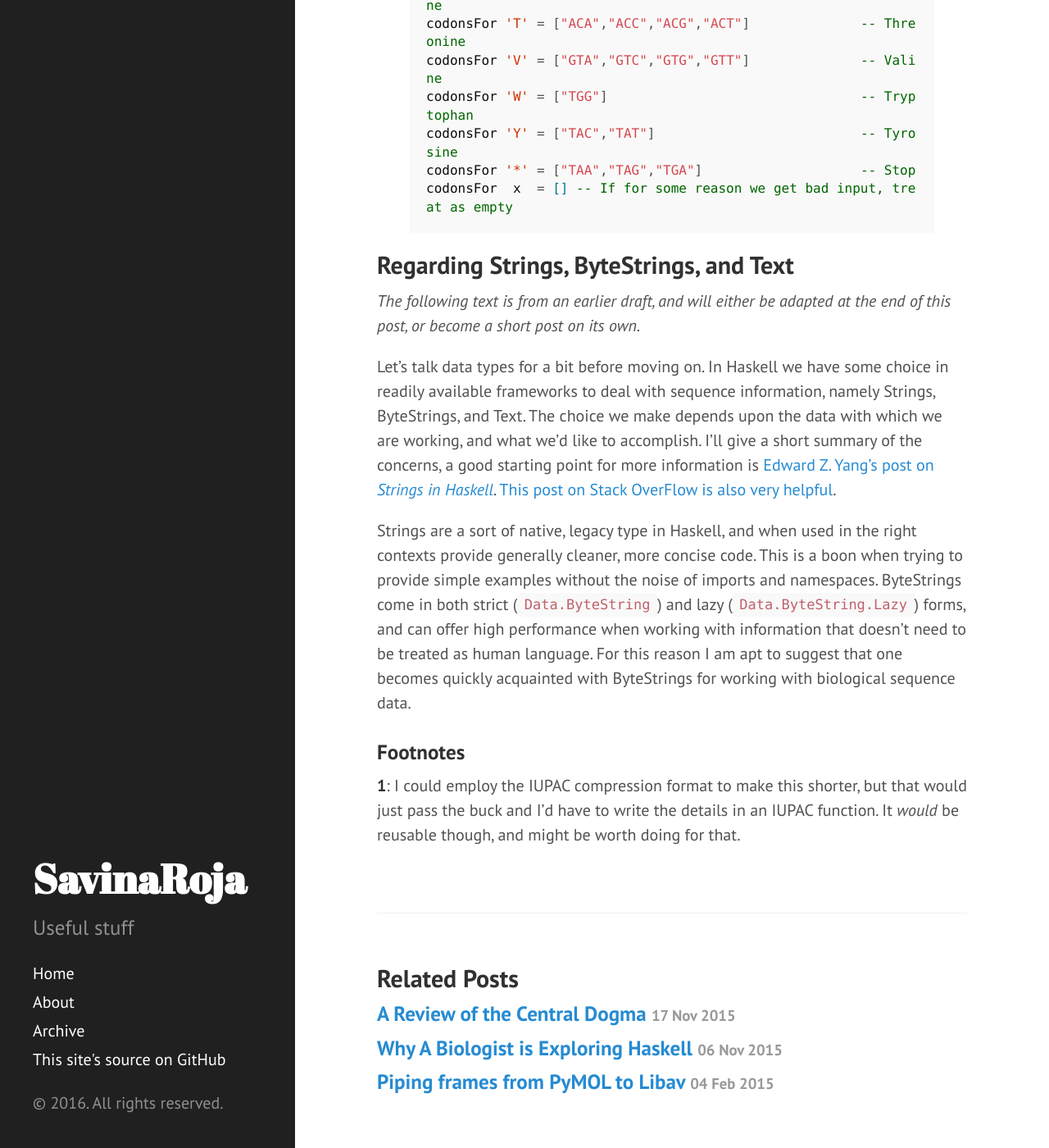
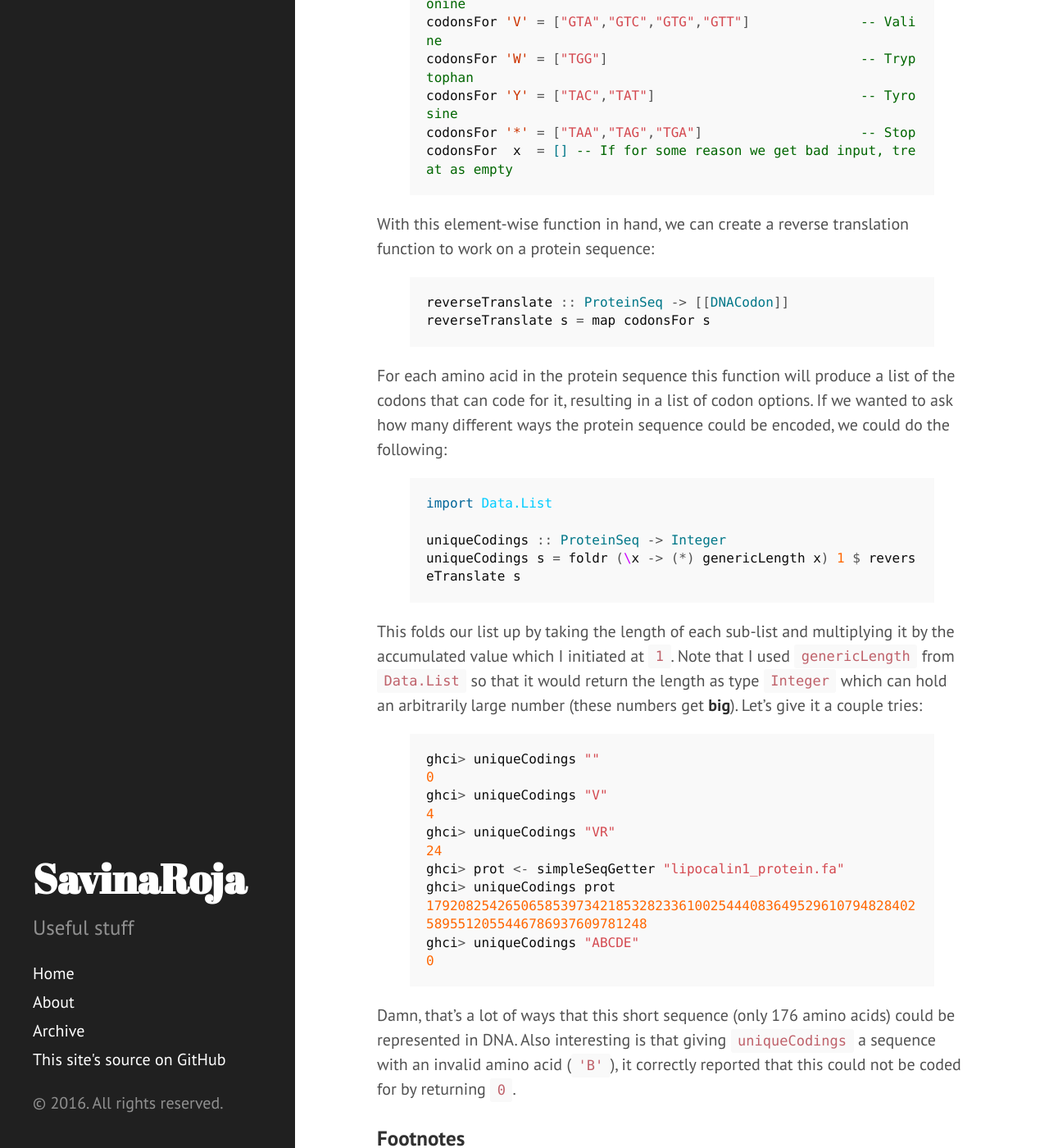
Before and after one commit to SavinaRoja/SavinaRoja.github.io, a Jekyll site: the page built from _posts/2015-11-18-haskell-meets-the-central-dogma.md, in a window 1280 px wide and 1400 px high, scrolled down 12688 px. Shown: the whole window at 82% size. Built offline with Jekyll 4.4.1, drawn with Linux system fonts in a browser that asks for light colours; Markdown is read by kramdown in place of the engine named in the settings; some of the changed text lies outside the part shown.

Commit message:
some counting up of unique reverse translated sequences

```diff
--- a/_posts/2015-11-18-haskell-meets-the-central-dogma.md
+++ b/_posts/2015-11-18-haskell-meets-the-central-dogma.md
@@ -15,23 +15,20 @@ It is meant to give a little background for some of the molecular biology terms
 used in this post, and to give a little idea of where it fits into the broader
 scope of biology today.
 
-For the examples in this post, I will be representing sequences with Haskell
-strings. I may write more on this decision later, but basically I chose to do so
-for simplicity and readability.
+![Here's the code from this post if you'd like to follow along](/assets/centraldogma.hs).
+In [`ghci`](https://downloads.haskell.org/~ghc/latest/docs/html/users_guide/ghci.html)
+you can load the file via `:l centraldogma.hs` to use the functions defined here..
 
-![Here's the code from this post if you'd like to follow along](/assets/centraldogma.hs).
-In [`ghci`](https://downloads.haskell.org/~ghc/latest/docs/html/users_guide/ghci.html) you can load the file via
-`:l centraldogma.hs` to use the functions here.
+### Some helpful type synonyms
 
-## Some helpful type synonyms
-
-One good practice in Haskell is to let your data types do some of the
-documenting work for you. By using `newtype` declarations we can define some
-type synonyms that convey some extra meaning to the reader and don't interfere
-with the compiler. So for our benefit, let's make some type synonyms to use
-later when defining what our functions. Note that in Haskell a
-string is a special case of a list, `[]`, one that contains `Char` elements:
-`[Char]`. The sequence definitions are all synonyms of `string`.
+I'll be working with sequences here using Haskell's native `string` type. Though
+DNA, RNA, and protein sequences will all share this same underlying type it will
+be helpful, in terms of documenting the code, to be able to convey whether a
+function is meant to work with a particular kind of sequence or another. To do
+this let's make use of the `newtype` declaration which creates type synonyms. Using
+these will convey extra meaning to the reader and help clarify the code's intent.
+Note that in Haskell a string is a special case of a list, `[]`, one that contains `Char` elements:
+`[Char]`. These will be more informative than just `Char` and `string` later on:
 
 {% highlight haskell %}
 type Element = Char            -- A unitary object
@@ -372,20 +369,20 @@ ghci> prot == translate mrna
 False
 {% endhighlight %}
 
-It's pretty clear that our results don't match. If you're savvy to the topic of
-translation, you may have been expecting this. Though it turns out that upon
-close inspection that we see the expected sequence **is** in there, but flanked at both ends by
-some other protein sequences. Without getting into details, I'll say
+It's pretty clear that our results don't match. Some readers might have seen
+this coming, because I've not prepared to handle an important detail! If you
+look carefully you'll see that my expected sequence **is** there, but sandwiched
+between some other protein sequence. Without getting into specifics, let's say
 that mRNA sequences contain untranslated regions (UTRs) at both the 5' and 3'
 ends of the sequence. These untranslated regions are a part of the sequence file
-that I grabbed and I did not account for them yet!
+and to figure out what the ribosome would actually produce from this particular
+mRNA we'll need to know how to extract the coding region.
 
-The translation function appears to work, since the expected sequence is in
-there, but there's a little more work to do. To determine where the translated
-section begins, we must look for the first (5' most) start codon which happens
-to be `AUG` and codes for Methionine. Everything from that point on is
+To determine where the translated section begins, we must look for the first (5'
+most) `AUG` codon, this is the start codon and codes for Methionine.
+Everything from that point on is
 translated until we reach a stop codon: one of `UAA`, `UAG`, `UGA`. The region
-from the start codon to the stop codon is referred to as the coding region.
+from the start codon to the stop codon is the coding region.
 Let's implement these rules in code now:
 
 {% highlight haskell %}
@@ -393,7 +390,8 @@ translateCodingRegion :: RNASeq -> ProteinSeq
 translateCodingRegion s = takeWhile ('*'/=) $ dropWhile ('M'/=) $ translateDNA s
 {% endhighlight %}
 
-And now we can try this function out and test its results in `ghci`:
+This now drops everything before the start codon, and keeps everything until the
+stop codon. Now we can try this function out and test its results in `ghci`:
 
 {% highlight haskell %}
 ghci> mrna <- simpleSeqGetter "lipocalin_mRNA.fa"
@@ -461,27 +459,49 @@ codonsFor '*' = ["TAA","TAG","TGA"]                    -- Stop
 codonsFor  x  = [] -- If for some reason we get bad input, treat as empty
 {% endhighlight %}
 
-## Regarding Strings, ByteStrings, and Text
+With this element-wise function in hand, we can create a reverse translation
+function to work on a protein sequence:
 
-*The following text is from an earlier draft, and will either be adapted at the
-end of this post, or become a short post on its own.*
+{% highlight haskell %}
+reverseTranslate :: ProteinSeq -> [[DNACodon]]
+reverseTranslate s = map codonsFor s
+{% endhighlight%}
 
-Let's talk data types for a bit before moving on. In Haskell we have some choice
-in readily available frameworks to deal with sequence information, namely
-Strings, ByteStrings, and Text. The choice we make depends upon the data with
-which we are working, and what we'd like to accomplish. I'll give a short
-summary of the concerns, a good starting point for more information is
-[Edward Z. Yang's post on *Strings in Haskell*](http://blog.ezyang.com/2010/08/strings-in-haskell/).
-[This post on Stack OverFlow is also very helpful](http://stackoverflow.com/questions/7357775/text-or-bytestring).
+For each amino acid in the protein sequence this function will produce a list
+of the codons that can code for it, resulting in a list of codon options. If we
+wanted to ask how many different ways the protein sequence could be encoded, we
+could do the following:
 
-Strings are a sort of native, legacy type in Haskell, and when used in the
-right contexts provide generally cleaner, more concise code. This is a boon when
-trying to provide simple examples without the noise of imports and namespaces.
-ByteStrings come in both strict (`Data.ByteString`) and lazy
-(`Data.ByteString.Lazy`) forms, and can offer high performance when working with
-information that doesn't need to be treated as human language. For this reason I
-am apt to suggest that one becomes quickly acquainted with ByteStrings for
-working with biological sequence data.
+{% highlight haskell %}
+import Data.List
+
+uniqueCodings :: ProteinSeq -> Integer
+uniqueCodings s = foldr (\x -> (*) genericLength x) 1 $ reverseTranslate s
+{% endhighlight %}
+
+This folds our list up by taking the length of each sub-list and multiplying it
+by the accumulated value which I initiated at `1`. Note that I used `genericLength`
+from `Data.List` so that it would return the length as type `Integer` which can
+hold an arbitrarily large number (these numbers get **big**). Let's give it a couple tries:
+
+{% highlight haskell%}
+ghci> uniqueCodings ""
+0
+ghci> uniqueCodings "V"
+4
+ghci> uniqueCodings "VR"
+24
+ghci> prot <- simpleSeqGetter "lipocalin1_protein.fa"
+ghci> uniqueCodings prot
+179208254265065853973421853282336100254440836495296107948284025895512055446786937609781248
+ghci> uniqueCodings "ABCDE"
+0
+{% endhighlight%}
+
+Damn, that's a lot of ways that this short sequence (only 176 amino acids) could be
+represented in DNA. Also interesting is that giving `uniqueCodings` a sequence
+with an invalid amino acid (`'B'`), it correctly reported that this could not be
+coded for by returning `0`.
 
 ### Footnotes
 
```
Also changed, not shown: 1 other file.
